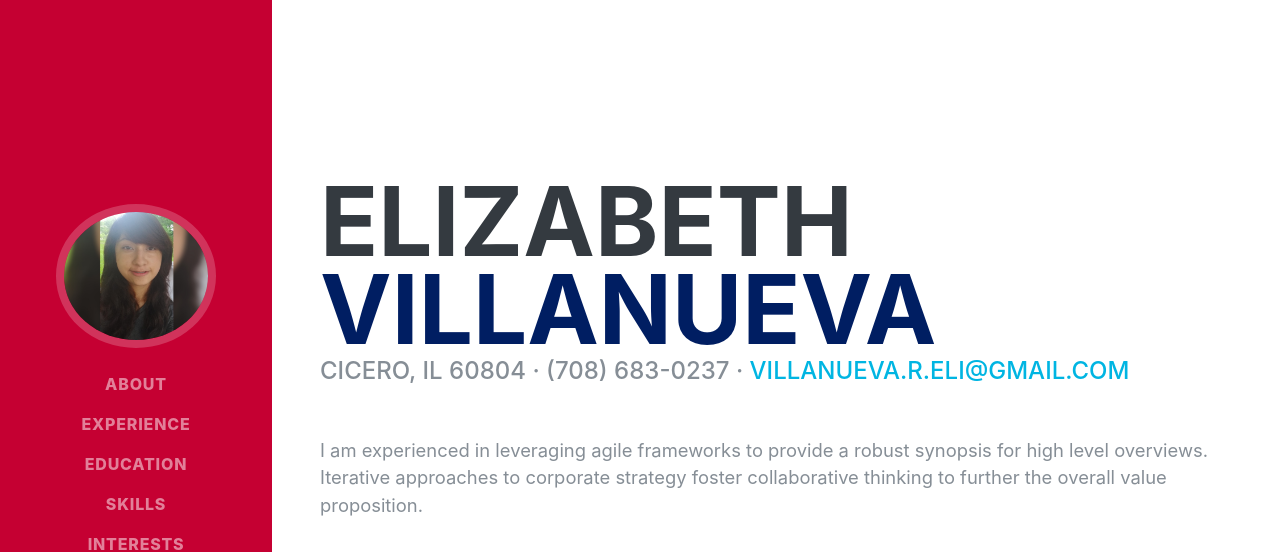
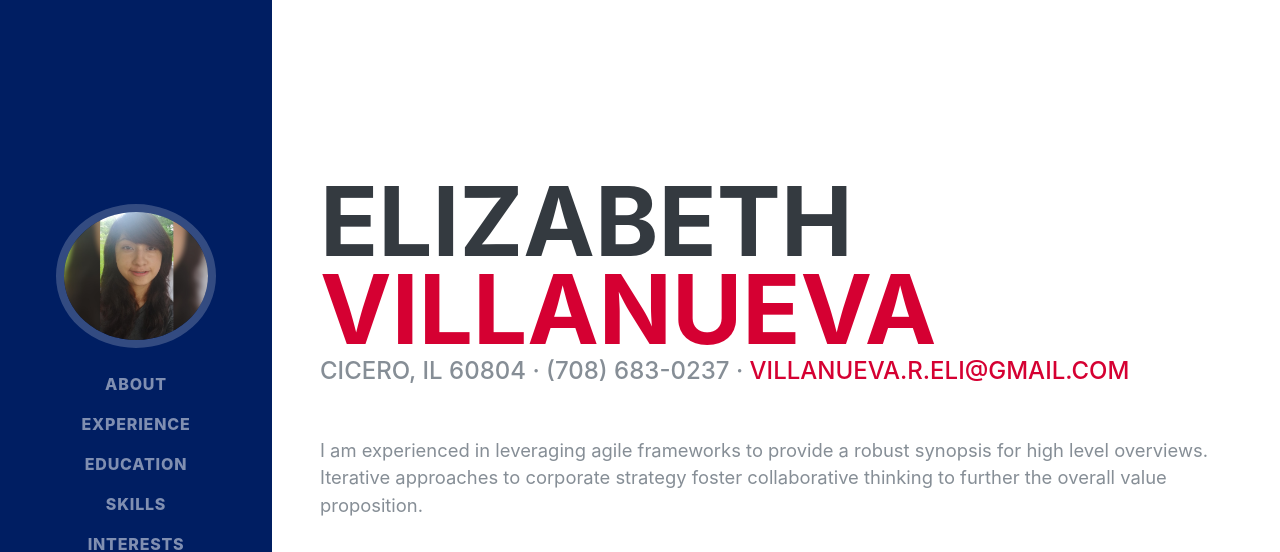
Before and after one commit to evilla40/evilla40.github.io, a plain HTML site: page index.html in a window 1280 px wide. Shown: the top 552 px of the page. Drawn offline with Linux system fonts and the light colour scheme; a web font is replaced by a local one.

Commit message:
Changed colors

```diff
--- a/css/resume.css
+++ b/css/resume.css
@@ -161,17 +161,17 @@ section.resume-section .resume-item .resume-date {
 }
 
 .bg-primary {
-  background-color: #C50032 !important;
+  background-color: #001E62 !important;
 }
 
 .text-primary {
-  color: #001E62 !important;
+  color: #D50032 !important;
 }
 
 a {
-  color: #00B5E2;
+  color: #D50032;
 }
 
 a:hover, a:focus, a:active {
-  color: #C50032;
+  color: #D50032;
 }
```
